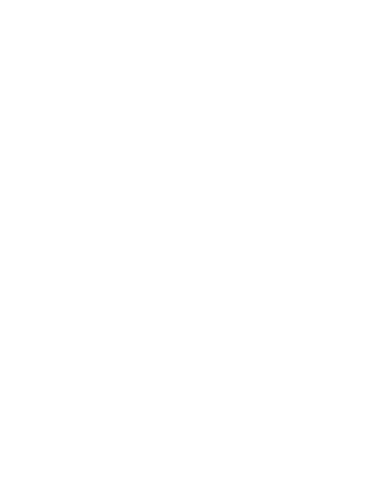
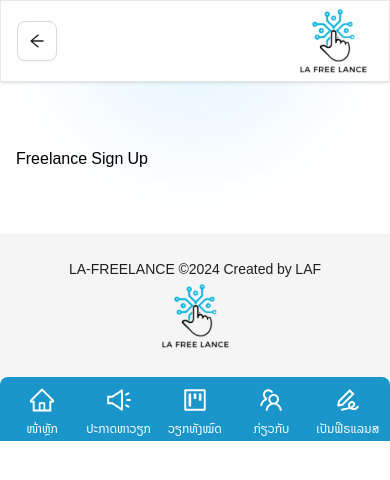
Before and after one commit to tonsisouvanh/la-freelance-app, a React (Vite) app: page /freelance/signup in a window 390 px wide. Before the commit this address had no page. Shown: the top 480 px of the page. Built offline with nearby package versions, Linux system fonts and the light colour scheme.

Commit message:
added bottom mobile nav

```diff
--- a/src/App.tsx
+++ b/src/App.tsx
@@ -5,6 +5,7 @@
 import Chat from "./pages/ChatPage.js";
 import PostWork from "./pages/PostWorkPage.js";
 import WorksPage from "./pages/WorksPage.js";
+import FreelanceRegisterPage from "./pages/FreelanceRegisterPage.js";
 function App() {
   return (
     <>
@@ -27,6 +28,11 @@
             <Route path="/works/:category" element={<WorksPage />}></Route>
             <Route path="/work-board" element={<WorkBoard />}></Route>
             {/* Freelancer */}
+            <Route
+              path="/freelance/signup"
+              element={<FreelanceRegisterPage />}
+            ></Route>
+
             {/*  */}
             {/* Client */}
             <Route path="/client/post-work" element={<PostWork />}></Route>
--- a/src/components/AdSlider.tsx
+++ b/src/components/AdSlider.tsx
@@ -9,13 +9,13 @@
     <>
       <div className="rounded-md">
         <Carousel autoplay>
-          <div className={`h-[20rem] ${classname && classname}`}>
+          <div className={`h-[12rem] md:h-[20rem] ${classname && classname}`}>
             <img src={adone} className="w-full h-full object-cover" alt="" />
           </div>
-          <div className={`h-[20rem] ${classname && classname}`}>
+          <div className={`h-[12rem] md:h-[20rem] ${classname && classname}`}>
             <img src={adtwo} className="w-full h-full object-cover" alt="" />
           </div>
-          <div className={`h-[20rem] ${classname && classname}`}>
+          <div className={`h-[12rem] md:h-[20rem] ${classname && classname}`}>
             <img src={adone} className="w-full h-full object-cover" alt="" />
           </div>
         </Carousel>
--- /dev/null
+++ b/src/components/shared/MobileNavbar.tsx
@@ -0,0 +1,85 @@
+import React from "react";
+import { Affix, Button, Menu } from "antd";
+import type { MenuProps } from "antd";
+import { Link } from "react-router-dom";
+import {
+  HomeOutlined,
+  SoundOutlined,
+  SignatureOutlined,
+  TeamOutlined,
+  ProjectOutlined,
+  FireOutlined,
+} from "@ant-design/icons";
+
+type MenuItem = {
+  link: string;
+  text: string;
+  key: string;
+  icon: JSX.Element;
+};
+
+// Generate data object
+const items: MenuItem[] = [
+  {
+    link: "/",
+    text: "ໜ້າຫຼັກ",
+    key: "1",
+    icon: <HomeOutlined />,
+  },
+  {
+    link: "/work-board",
+    text: "ປະກາດຫາວຽກ",
+    key: "2",
+    icon: <SoundOutlined />,
+  },
+  {
+    link: "/works",
+    text: "ວຽກທັງໝົດ",
+    key: "5",
+    icon: <ProjectOutlined />,
+  },
+  //   {
+  //     link: "/works/:popular",
+  //     text: "ວຽກມາແຮງ",
+  //     key: "6",
+  //     icon: <FireOutlined className="!text-red-500" />,
+  //   },
+  {
+    link: "/about",
+    text: "ກ່ຽວກັບ",
+    key: "3",
+    icon: <TeamOutlined />,
+  },
+  {
+    link: "#",
+    text: "ເປັນຟີຣແລນສ",
+    key: "4",
+    icon: <SignatureOutlined />,
+  },
+];
+
+const MobileNavbar = () => {
+  const [bottom, setBottom] = React.useState<number>(0);
+  return (
+    <Affix offsetBottom={bottom} className="lg:hidden">
+      <div
+        id="tabs"
+        className="flex bg-primary text-white justify-between rounded-tl-lg rounded-tr-lg px-1"
+      >
+        {items.map((item, index) => (
+          <Link
+            to={item.link}
+            className="w-full focus:text-slate-800 hover:text-slate-800 justify-center inline-block text-center pt-2 pb-1"
+          >
+            <div className="inline-block mb-1 w-25 h-25 text-2xl">
+              {item.icon}
+            </div>
+            <span className="tab tab-home block text-xs">{item.text}</span>
+          </Link>
+        ))}
+      </div>
+    </Affix>
+  );
+};
+
+export default MobileNavbar;
--- a/src/components/shared/Navbar.tsx
+++ b/src/components/shared/Navbar.tsx
@@ -7,8 +7,9 @@
   TeamOutlined,
   ProjectOutlined,
   FireOutlined,
+  ArrowLeftOutlined,
 } from "@ant-design/icons";
-import { Link } from "react-router-dom";
+import { Link, useNavigate } from "react-router-dom";
 const { Header } = Layout;
 import type { MenuProps } from "antd";
 import LanguageDropdown from "../LanguageDropdown";
@@ -42,13 +43,20 @@
     <FireOutlined className="!text-red-500" />
   ),
   getItem(<Link to="/about">ກ່ຽວກັບ</Link>, "3", <TeamOutlined />),
-  getItem(<Link to="#">ສະໝັກເປັນຟີຣແລນສ</Link>, "4", <SignatureOutlined />),
+  getItem(<Link to="/freelance/signup">ສະໝັກເປັນຟີຣແລນສ</Link>, "4", <SignatureOutlined />),
 ];
 
 const Navbar = () => {
+  const navigate = useNavigate();
   return (
     <Header className="border shadow lh:px-10 px-4 py-10 lg:py-12 bg-white flex border-b-[0.5px] items-center justify-between flex-1 gap-10">
-      <div className="lg:hidden">
+      <Button
+        size="large"
+        className="md:hidden"
+        onClick={() => navigate(-1)}
+        icon={<ArrowLeftOutlined />}
+      ></Button>
+      <div className="hidden">
         <MobileDrawer />
       </div>
       <Logo />
--- a/src/pages/AboutPage.tsx
+++ b/src/pages/AboutPage.tsx
@@ -1,5 +1,3 @@
-import React from "react";
-
 type Props = {};
 
 const About = (props: Props) => {
--- /dev/null
+++ b/src/pages/FreelanceRegisterPage.tsx
@@ -0,0 +1,12 @@
+type Props = {};
+
+const FreelanceRegisterPage = (props: Props) => {
+  return (
+    <div className="_container">
+      <h1>Freelance Sign Up</h1>
+
+    </div>
+  );
+};
+
+export default FreelanceRegisterPage;
--- a/src/pages/HomePage.tsx
+++ b/src/pages/HomePage.tsx
@@ -11,7 +11,7 @@
       <div className="w-full overflow-hidden">
         <Hero />
         <div className="max-w-6xl px-4 mx-auto py-10">
-          <AdSlider />
+          <AdSlider classname="border"/>
         </div>
         <div className="_container">
           <WorkCategories />
--- a/src/pages/RootLayout.tsx
+++ b/src/pages/RootLayout.tsx
@@ -3,6 +3,7 @@
 import Footer from "../components/shared/Footer";
 import { useEffect, useState } from "react";
 import { Spin } from "antd";
+import MobileNavbar from "../components/shared/MobileNavbar";
 const RootLayout = () => {
   const [isLoading, setIsLoading] = useState<boolean>(true); // Initially loading
 
@@ -27,6 +28,7 @@
           <Outlet />
         </main>
         <Footer />
+        <MobileNavbar />
       </div>
     </>
   );
--- a/src/pages/WorkBoardPage.tsx
+++ b/src/pages/WorkBoardPage.tsx
@@ -21,7 +21,7 @@
           </p>
         </div>
       </div>
-      <div className="border mt-5 rounded-2xl">
+      <div className="border mt-5 rounded-2xl px-2">
         <div className="max-w-6xl mx-auto">
           <Tabs defaultActiveKey="1" onChange={callback}>
             <TabPane tab="ບ໋ອດປະກາດຫາວຽກ" key="1">
--- a/src/pages/WorksPage.tsx
+++ b/src/pages/WorksPage.tsx
@@ -46,7 +46,7 @@
   return (
     <div>
       <HorizalScrollWorkCategory categories={categories} />
-      <div className="_container gap-10">
+      <div className="_container max-md:py-4 gap-10">
         <AdSlider classname="h-[14rem] border" />
         <h1 className="text-3xl mt-4 mb-12 font-bold">ສະບາຍດີ , ແບັກ</h1>
         {/* Popular */}
```
